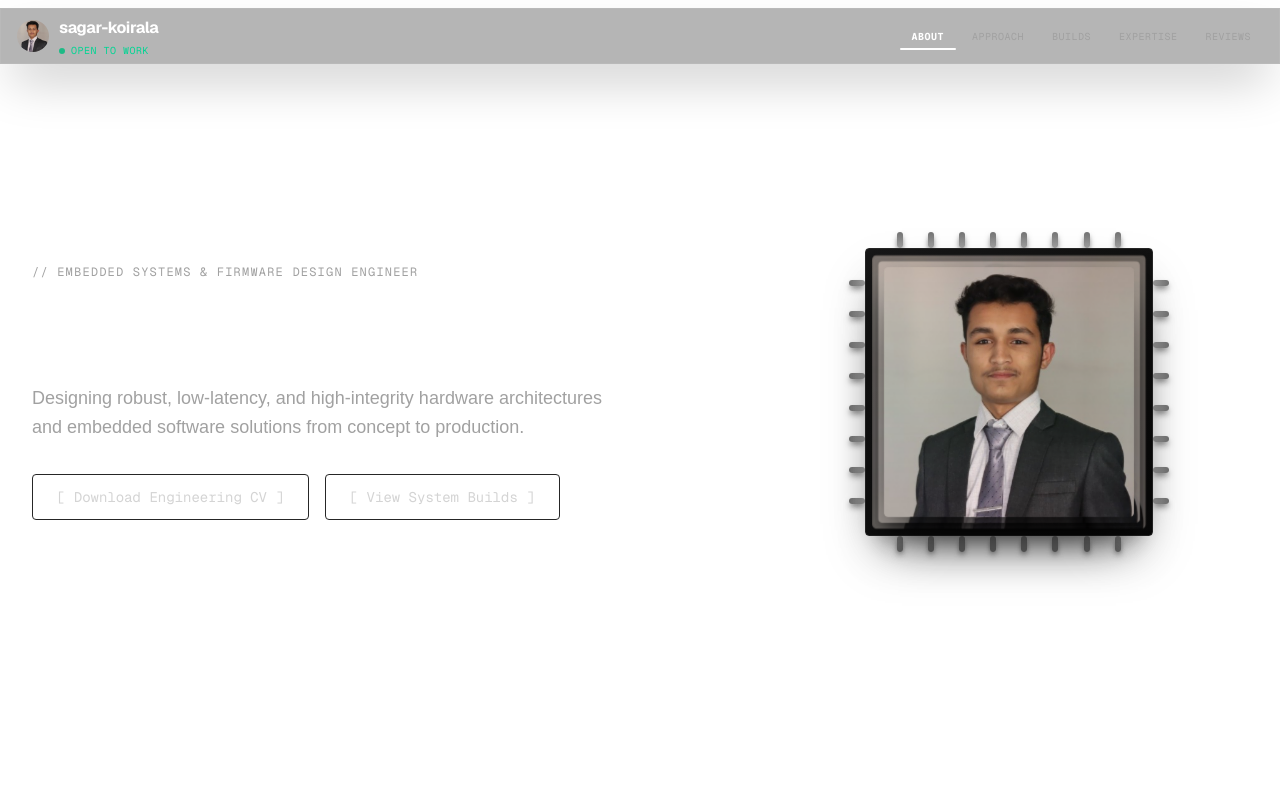
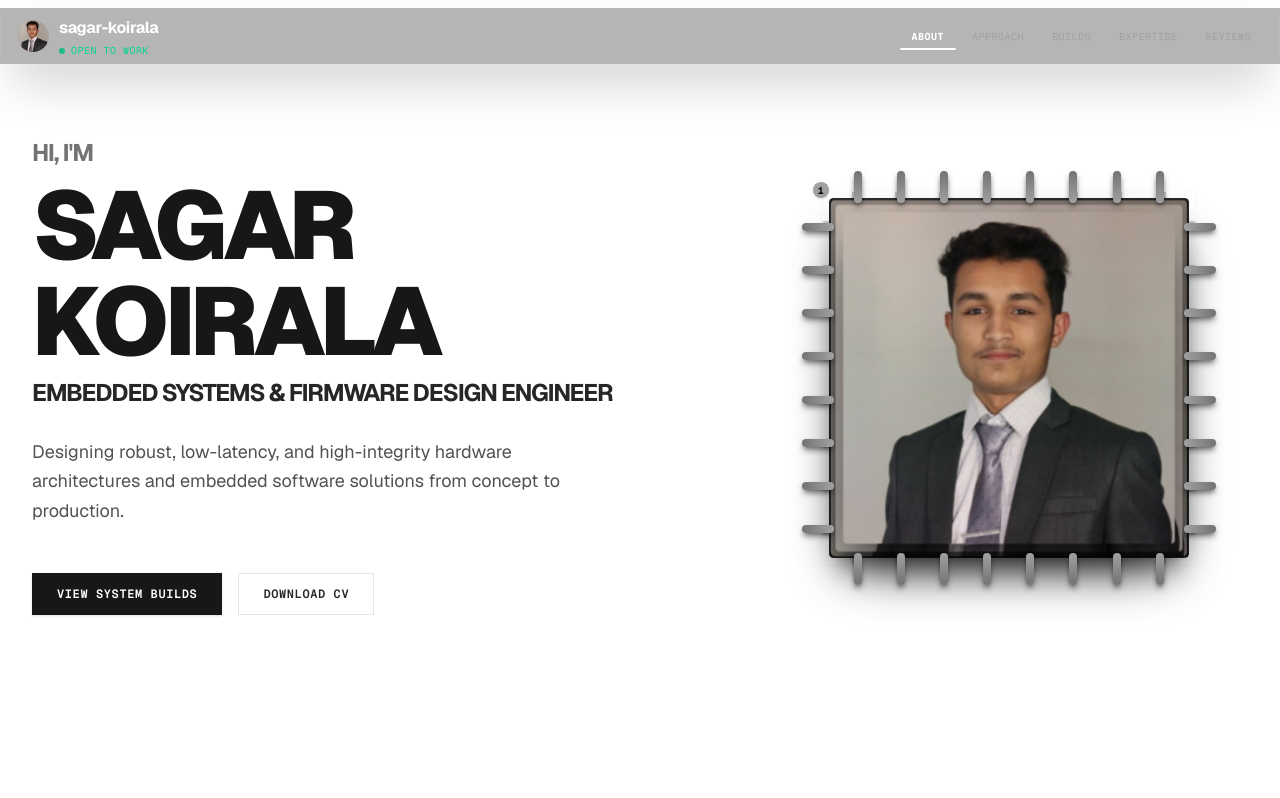
Before and after one commit to sagar-koirala/my-portfolio-app, a Next.js app: page / in a window 1280 px wide. Shown: the top 798 px of the page. Built offline with nearby package versions, Linux system fonts and the light colour scheme.

Commit message:
refactor: optimize QFP silicon die body structure and 3D parallax layering in Hero

```diff
--- a/src/components/Hero.tsx
+++ b/src/components/Hero.tsx
@@ -1,16 +1,13 @@
 "use client";
 
-import React, { useRef, useState } from 'react';
-import Image from 'next/image';
-import { motion, useMotionValue, useSpring, useTransform } from 'framer-motion';
-import portfolio from '@/data/portfolio.json';
-import profilePic from '@/assets/profile.png';
+import React, { useRef, useState, useEffect } from "react";
+import Image from "next/image";
+import { motion, useMotionValue, useSpring, useTransform } from "framer-motion";
+import portfolio from "@/data/portfolio.json";
+import profilePic from "@/assets/profile.png";
 
 export default function Hero() {
-  const { name, title, location, coordinates, skillsOverview } = portfolio.profile;
-
-  // Hover state to trigger immediate, robust exploded-view separation
-  const [isHovered, setIsHovered] = useState(false);
+  const { name, title, overview } = portfolio.profile;
 
   // Ref and motion values for 3D card tilt
   const containerRef = useRef<HTMLDivElement>(null);
@@ -18,140 +15,211 @@ export default function Hero() {
   const mouseX = useMotionValue(0);
   const mouseY = useMotionValue(0);
 
-  // Smooth springs for tilt (very subtle tilt)
-  const tiltX = useSpring(useTransform(mouseY, [-200, 200], [3, -3]), { stiffness: 150, damping: 22 });
-  const tiltY = useSpring(useTransform(mouseX, [-200, 200], [-3, 3]), { stiffness: 150, damping: 22 });
-
-  // Minor mouse parallax offset (only applied to middle and top layers, scaled by depth)
-  const parallaxX = useSpring(useTransform(mouseX, [-200, 200], [-8, 8]), { stiffness: 150, damping: 22 });
-  const parallaxY = useSpring(useTransform(mouseY, [-200, 200], [-8, 8]), { stiffness: 150, damping: 22 });
+  // Mouse parallax offset (tracks the entire page pointer position relative to chip center)
+  const parallaxX = useSpring(useTransform(mouseX, [-1000, 1000], [-24, 24]), {
+    stiffness: 150,
+    damping: 22,
+  });
+  const parallaxY = useSpring(useTransform(mouseY, [-600, 600], [-24, 24]), {
+    stiffness: 150,
+    damping: 22,
+  });
 
   // Scale the parallax transforms based on depth (Top layer gets full, Middle gets 50%)
   const midParallaxX = useTransform(parallaxX, (v) => v * 0.5);
   const midParallaxY = useTransform(parallaxY, (v) => v * 0.5);
 
-  const handleMouseMove = (e: React.MouseEvent<HTMLDivElement>) => {
+  // Listen to mousemove events on the window to track pointer position across the entire page
+  useEffect(() => {
+    const handleWindowMouseMove = (e: MouseEvent) => {
       if (!containerRef.current) return;
       const rect = containerRef.current.getBoundingClientRect();
       const width = rect.width;
       const height = rect.height;
-    // Calculate mouse position relative to container center
-    const xVal = e.clientX - rect.left - width / 2;
-    const yVal = e.clientY - rect.top - height / 2;
+
+      // Calculate cursor coordinates relative to the QFP chip center
+      const xVal = e.clientX - (rect.left + width / 2);
+      const yVal = e.clientY - (rect.top + height / 2);
+
       mouseX.set(xVal);
       mouseY.set(yVal);
     };
 
-  const handleMouseEnter = () => {
-    setIsHovered(true);
-  };
-
-  const handleMouseLeave = () => {
-    setIsHovered(false);
-    mouseX.set(0);
-    mouseY.set(0);
-  };
+    window.addEventListener("mousemove", handleWindowMouseMove);
+    return () => window.removeEventListener("mousemove", handleWindowMouseMove);
+  }, [mouseX, mouseY]);
 
   // 8 pins per side for the QFP Package
   const pinCount = 8;
   const pinsArray = Array.from({ length: pinCount });
 
   return (
-    <section id="hero" className="grid grid-cols-1 gap-12 lg:grid-cols-12 items-center py-12 md:py-20">
+    <section
+      id="hero"
+      className="grid grid-cols-1 gap-12 lg:grid-cols-12 items-center pt-2 pb-24 md:pt-4 md:pb-36"
+    >
       {/* Column A: Typography & Actions */}
-      <div className="lg:col-span-7 space-y-6 z-10">
-        <div className="space-y-2">
-          <p className="font-mono text-xs tracking-widest text-neutral-400 uppercase">
-            // {title}
+      <motion.div
+        initial={{ opacity: 0, y: 15 }}
+        animate={{ opacity: 1, y: 0 }}
+        transition={{
+          type: "spring",
+          stiffness: 100,
+          damping: 20,
+          delay: 0.15,
+        }}
+        className="lg:col-span-7 space-y-8 z-10"
+      >
+        <div className="flex flex-col space-y-3">
+          {/* Aligned, Prominent Intro Header */}
+          <p className="text-xl md:text-2xl font-bold uppercase tracking-tighter text-neutral-500 dark:text-neutral-400 font-sans leading-none">
+            Hi, I'm
           </p>
-          <h1 className="text-5xl md:text-7xl font-bold tracking-tight text-white">
+          {/* Main name display header (massive, uppercase, tracking-tight) */}
+          <h1 className="text-5xl sm:text-7xl lg:text-8xl font-black font-sans uppercase tracking-tighter text-neutral-900 dark:text-white leading-none">
             {name}
           </h1>
+
+          {/* Corrected Engineering Role Subtitle */}
+          <p className="text-lg md:text-2xl font-bold uppercase tracking-tighter text-neutral-800 dark:text-neutral-200 font-sans leading-none">
+            {title}
+          </p>
         </div>
 
-        <p className="text-base md:text-lg text-neutral-400 leading-relaxed max-w-xl">
-          Designing robust, low-latency, and high-integrity hardware architectures and embedded software solutions from concept to production.
+        {/* Description Body */}
+        <p className="text-base md:text-lg text-neutral-600 dark:text-neutral-400 leading-relaxed max-w-xl font-sans">
+          {overview}
         </p>
 
-        {/* Action Buttons */}
-        <div className="flex flex-wrap gap-4 pt-2">
+        {/* Action Layout Buttons */}
+        <div className="flex flex-wrap gap-4 pt-4">
           <a
-            href="#cv"
-            className="px-6 py-3 rounded border border-neutral-800 hover:border-neutral-400 text-sm font-mono text-neutral-300 hover:text-white transition-all duration-300"
+            href="#projects"
+            className="px-6 py-3 rounded-none bg-neutral-900 dark:bg-white text-white dark:text-neutral-900 font-mono text-xs uppercase tracking-wider font-semibold border border-neutral-900 dark:border-white hover:bg-transparent hover:text-neutral-900 dark:hover:bg-transparent dark:hover:text-white transition-colors duration-200 shadow-sm"
           >
-            [ Download Engineering CV ]
+            View System Builds
           </a>
           <a
-            href="#projects"
-            className="px-6 py-3 rounded border border-neutral-800 hover:border-neutral-400 text-sm font-mono text-neutral-300 hover:text-white transition-all duration-300"
+            href="#footer"
+            className="px-6 py-3 rounded-none border border-neutral-200 dark:border-neutral-800 hover:border-neutral-900 dark:hover:border-white text-neutral-800 dark:text-neutral-300 hover:text-neutral-900 dark:hover:text-white font-mono text-xs uppercase tracking-wider font-semibold transition-colors duration-200"
           >
-            [ View System Builds ]
+            Download CV
           </a>
         </div>
+      </motion.div>
+
+      {/* Column B: Static QFP Package with 3D Exploded Image Stack */}
+      <motion.div
+        initial={{ opacity: 0, scale: 0.95 }}
+        animate={{ opacity: 1, scale: 1 }}
+        transition={{
+          type: "spring",
+          stiffness: 100,
+          damping: 20,
+          delay: 0.3,
+        }}
+        className="lg:col-span-5 flex justify-center items-center py-8"
+      >
+        <div
+          ref={containerRef}
+          className="relative w-80 h-80 md:w-[420px] md:h-[420px] flex items-center justify-center select-none"
+        >
+          {/* ========================================================
+              STATIC PCB FOOTPRINT BACKGROUND ELEMENTS (z-0)
+             ======================================================== */}
+
+          {/* Silkscreen outline frame */}
+          <div className="absolute w-[298px] h-[298px] md:w-[376px] md:h-[376px] border border-neutral-300/10 dark:border-neutral-800/30 rounded-sm pointer-events-none z-0" />
+
+          {/* Pin-1 orientation notch marker circle right above the footprint frame corner */}
+          <div className="absolute top-[8px] left-[8px] md:top-[14px] md:left-[14px] w-3.5 h-3.5 md:w-4 md:h-4 rounded-full bg-neutral-400 flex items-center justify-center font-mono text-[8px] md:text-[10px] text-neutral-950 font-bold z-0 pointer-events-none shadow-sm">
+            1
           </div>
 
-      {/* Column B: 3D QFP Package with Exploded Image Stack */}
-      <div className="lg:col-span-5 flex justify-center items-center py-8">
-        <div
-          ref={containerRef}
-          onMouseMove={handleMouseMove}
-          onMouseEnter={handleMouseEnter}
-          onMouseLeave={handleMouseLeave}
-          className="relative w-80 h-80 flex items-center justify-center cursor-pointer group select-none"
-          style={{ perspective: 1000 }}
-        >
-          {/* QFP Package Gull-wing Leads (Outer frame pins) */}
+          {/* TOP FOOTPRINT (SMT PADS & TRACES) */}
+          <div className="absolute top-0 left-[28px] right-[28px] md:left-[45px] md:right-[45px] flex justify-between px-2 z-0 pointer-events-none">
+            {pinsArray.map((_, i) => (
+              <div key={`top-fp-${i}`} className="flex flex-col items-center relative">
+                <div className="w-[1px] h-4 md:h-6 bg-neutral-300/20 dark:bg-neutral-800/40" />
+                <div className="w-1.5 h-3 md:w-2 md:h-5 bg-neutral-300 dark:bg-neutral-700 shadow-sm" />
+              </div>
+            ))}
+          </div>
 
+          {/* BOTTOM FOOTPRINT (SMT PADS & TRACES) */}
+          <div className="absolute bottom-0 left-[28px] right-[28px] md:left-[45px] md:right-[45px] flex justify-between px-2 z-0 pointer-events-none">
+            {pinsArray.map((_, i) => (
+              <div key={`bottom-fp-${i}`} className="flex flex-col items-center justify-end relative">
+                <div className="w-1.5 h-3 md:w-2 md:h-5 bg-neutral-300 dark:bg-neutral-700 shadow-sm" />
+                <div className="w-[1px] h-4 md:h-6 bg-neutral-300/20 dark:bg-neutral-800/40" />
+              </div>
+            ))}
+          </div>
+
+          {/* LEFT FOOTPRINT (SMT PADS & TRACES) */}
+          <div className="absolute left-0 top-[28px] bottom-[28px] md:top-[45px] md:bottom-[45px] flex flex-col justify-between py-2 z-0 pointer-events-none">
+            {pinsArray.map((_, i) => (
+              <div key={`left-fp-${i}`} className="flex items-center relative">
+                <div className="h-[1px] w-4 md:w-6 bg-neutral-300/20 dark:bg-neutral-800/40" />
+                <div className="h-1.5 w-3 md:h-2 md:w-5 bg-neutral-300 dark:bg-neutral-700 shadow-sm" />
+              </div>
+            ))}
+          </div>
+
+          {/* RIGHT FOOTPRINT (SMT PADS & TRACES) */}
+          <div className="absolute right-0 top-[28px] bottom-[28px] md:top-[45px] md:bottom-[45px] flex flex-col justify-between py-2 z-0 pointer-events-none">
+            {pinsArray.map((_, i) => (
+              <div key={`right-fp-${i}`} className="flex items-center justify-end relative">
+                <div className="h-1.5 w-3 md:h-2 md:w-5 bg-neutral-300 dark:bg-neutral-700 shadow-sm" />
+                <div className="h-[1px] w-4 md:w-6 bg-neutral-300/20 dark:bg-neutral-800/40" />
+              </div>
+            ))}
+          </div>
+
+          {/* ========================================================
+              STATIC PROCESSOR CHIP BODY (z-10)
+             ======================================================== */}
+          <div className="w-72 h-72 md:w-[360px] md:h-[360px] bg-gradient-to-br from-neutral-900 to-neutral-950 border border-neutral-800 rounded-sm shadow-2xl relative flex items-center justify-center p-6 z-10">
             {/* TOP PINS */}
-          <div className="absolute top-[-0px] left-[40px] right-[40px] flex justify-between px-2 z-0">
+            <div className="absolute top-[-14px] md:top-[-28px] left-[12px] right-[12px] md:left-[16px] md:right-[16px] flex justify-between px-2 z-20 pointer-events-none">
               {pinsArray.map((_, i) => (
                 <div
                   key={`top-${i}`}
-                className="w-1.5 h-4 bg-gradient-to-b from-neutral-500 via-neutral-365 to-neutral-400 rounded-sm shadow-md shadow-black/50"
+                  className="w-1.5 h-4 md:w-2 md:h-8 bg-gradient-to-b from-neutral-500 via-neutral-365 to-neutral-400 rounded-sm shadow-md shadow-black/50"
                 />
               ))}
             </div>
 
             {/* BOTTOM PINS */}
-          <div className="absolute bottom-[-0px] left-[40px] right-[40px] flex justify-between px-2 z-0">
+            <div className="absolute bottom-[-14px] md:bottom-[-28px] left-[12px] right-[12px] md:left-[16px] md:right-[16px] flex justify-between px-2 z-20 pointer-events-none">
               {pinsArray.map((_, i) => (
                 <div
                   key={`bottom-${i}`}
-                className="w-1.5 h-4 bg-gradient-to-t from-neutral-500 via-neutral-365 to-neutral-400 rounded-sm shadow-md shadow-black/50"
+                  className="w-1.5 h-4 md:w-2 md:h-8 bg-gradient-to-t from-neutral-500 via-neutral-365 to-neutral-400 rounded-sm shadow-md shadow-black/50"
                 />
               ))}
             </div>
 
             {/* LEFT PINS */}
-          <div className="absolute left-[-0px] top-[40px] bottom-[40px] flex flex-col justify-between py-2 z-0">
+            <div className="absolute left-[-14px] md:left-[-28px] top-[12px] bottom-[12px] md:top-[16px] md:bottom-[16px] flex flex-col justify-between py-2 z-20 pointer-events-none">
               {pinsArray.map((_, i) => (
                 <div
                   key={`left-${i}`}
-                className="h-1.5 w-4 bg-gradient-to-r from-neutral-500 via-neutral-365 to-neutral-400 rounded-sm shadow-md shadow-black/50"
+                  className="h-1.5 w-4 md:h-2 md:w-8 bg-gradient-to-r from-neutral-500 via-neutral-365 to-neutral-400 rounded-sm shadow-md shadow-black/50"
                 />
               ))}
             </div>
 
             {/* RIGHT PINS */}
-          <div className="absolute right-[-0px] top-[40px] bottom-[40px] flex flex-col justify-between py-2 z-0">
+            <div className="absolute right-[-14px] md:right-[-28px] top-[12px] bottom-[12px] md:top-[16px] md:bottom-[16px] flex flex-col justify-between py-2 z-20 pointer-events-none">
               {pinsArray.map((_, i) => (
                 <div
                   key={`right-${i}`}
-                className="h-1.5 w-4 bg-gradient-to-l from-neutral-500 via-neutral-365 to-neutral-400 rounded-sm shadow-md shadow-black/50"
+                  className="h-1.5 w-4 md:h-2 md:w-8 bg-gradient-to-l from-neutral-500 via-neutral-365 to-neutral-400 rounded-sm shadow-md shadow-black/50"
                 />
               ))}
             </div>
 
-          {/* Main QFP Silicon Die Body */}
-          <motion.div
-            style={{
-              rotateX: tiltX,
-              rotateY: tiltY,
-              transformStyle: 'preserve-3d',
-            }}
-            transition={{ type: 'spring', stiffness: 200, damping: 20 }}
-            className="w-72 h-72 bg-gradient-to-br from-neutral-900 to-neutral-950 border border-neutral-800 rounded-sm shadow-2xl relative flex items-center justify-center p-6"
-          >
             {/* Silicon Die Bevel edge */}
             <div className="absolute inset-2 border border-neutral-800 rounded-sm pointer-events-none opacity-90" />
 
@@ -161,14 +229,13 @@ export default function Hero() {
             </div>
 
             {/* 3D Floating Image Stack */}
-            <div className="relative w-full h-full rounded overflow-visible" style={{ transformStyle: 'preserve-3d' }}>
-
-              {/* Layer 1: Base Image (PCB Board Vibe - Largest, static position, scale 1.25) */}
-              <motion.div
-                animate={{
-                  opacity: 0.85,
-                }}
-                className="absolute inset-0 rounded overflow-hidden bg-neutral-950 pointer-events-none shadow-lg"
+            <div
+              className="relative w-full h-full rounded overflow-visible pointer-events-none"
+              style={{ transformStyle: "preserve-3d" }}
+            >
+              {/* Layer 1: Base Image (No Parallax) */}
+              <div
+                className="absolute inset-0 rounded overflow-hidden bg-neutral-950 shadow-lg"
                 style={{ scale: 1.15 }}
               >
                 <Image
@@ -178,27 +245,20 @@ export default function Hero() {
                   className="object-cover opacity-70"
                   priority
                 />
-              </motion.div>
+              </div>
 
-              {/* Layer 2: Middle Image (Silicon Solder Vibe - Medium, scale 1.0, slides slightly bottom-left) */}
-              <motion.div
-                animate={{
-                  x: isHovered ? 1 : 0,
-                  y: isHovered ? -1 : 0,
-                  opacity: 0.9,
-                }}
-                transition={{ type: 'spring', stiffness: 150, damping: 18 }}
-                className="absolute inset-0 rounded overflow-hidden pointer-events-none shadow-xl shadow-black/40"
-                style={{ scale: 1.1 }}
+              {/* Layer 2: Middle Image (Parallax on nested motion.div) */}
+              <div
+                className="absolute inset-0 rounded overflow-hidden shadow-xl shadow-black/40"
+                style={{ scale: 1.12 }}
               >
-                {/* Nested inner container for decoupled mouse-parallax offset */}
                 <motion.div
                   style={{
                     x: midParallaxX,
                     y: midParallaxY,
-                    width: '100%',
-                    height: '100%',
-                    position: 'relative',
+                    width: "100%",
+                    height: "100%",
+                    position: "relative",
                   }}
                 >
                   <Image
@@ -209,27 +269,20 @@ export default function Hero() {
                     priority
                   />
                 </motion.div>
-              </motion.div>
+              </div>
 
-              {/* Layer 3: Top Image (Final Assembled Vibe - Smallest, scale 0.75, slides most top-right) */}
-              <motion.div
-                animate={{
-                  x: isHovered ? 2 : 0,
-                  y: isHovered ? -2 : 0,
-                  opacity: 1.0,
-                }}
-                transition={{ type: 'spring', stiffness: 150, damping: 18 }}
+              {/* Layer 3: Top Image (Parallax on nested motion.div) */}
+              <div
                 className="absolute inset-0 rounded overflow-hidden shadow-2xl shadow-black/95"
-                style={{ scale: 1.05 }}
+                style={{ scale: 1.07 }}
               >
-                {/* Nested inner container for decoupled mouse-parallax offset */}
                 <motion.div
                   style={{
                     x: parallaxX,
                     y: parallaxY,
-                    width: '100%',
-                    height: '100%',
-                    position: 'relative',
+                    width: "100%",
+                    height: "100%",
+                    position: "relative",
                   }}
                 >
                   <Image
@@ -239,16 +292,14 @@ export default function Hero() {
                     className="object-cover"
                     priority
                   />
-
                   {/* Subtle digital lens scanning overlay */}
                   <div className="absolute inset-0 bg-gradient-to-b from-transparent via-emerald-500/5 to-transparent animate-[pulse_3s_infinite] pointer-events-none" />
                 </motion.div>
-              </motion.div>
-
+              </div>
+            </div>
+          </div>
         </div>
       </motion.div>
-        </div>
-      </div>
     </section>
   );
 }
```
Lines whose indentation alone changed are shown as unchanged.
